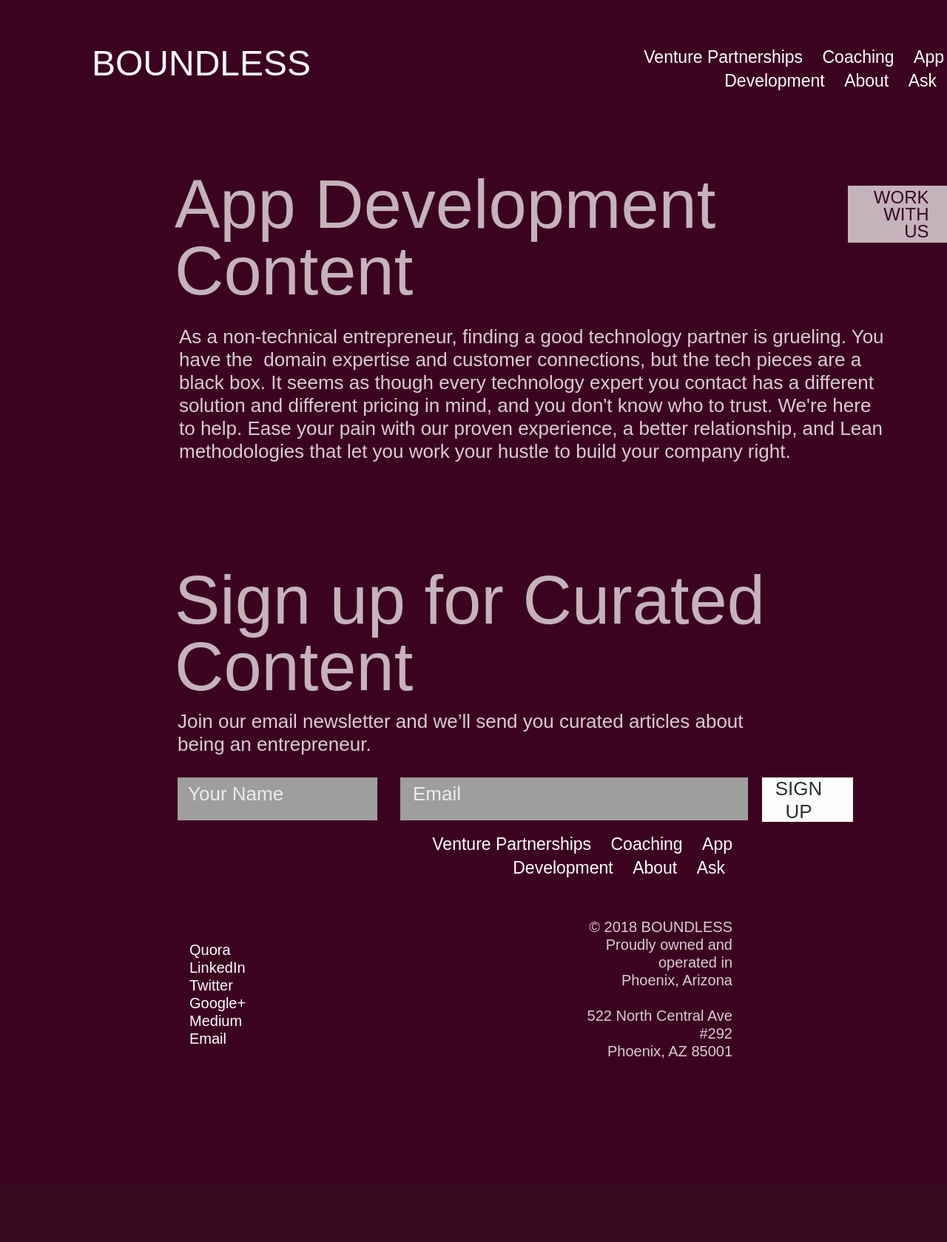
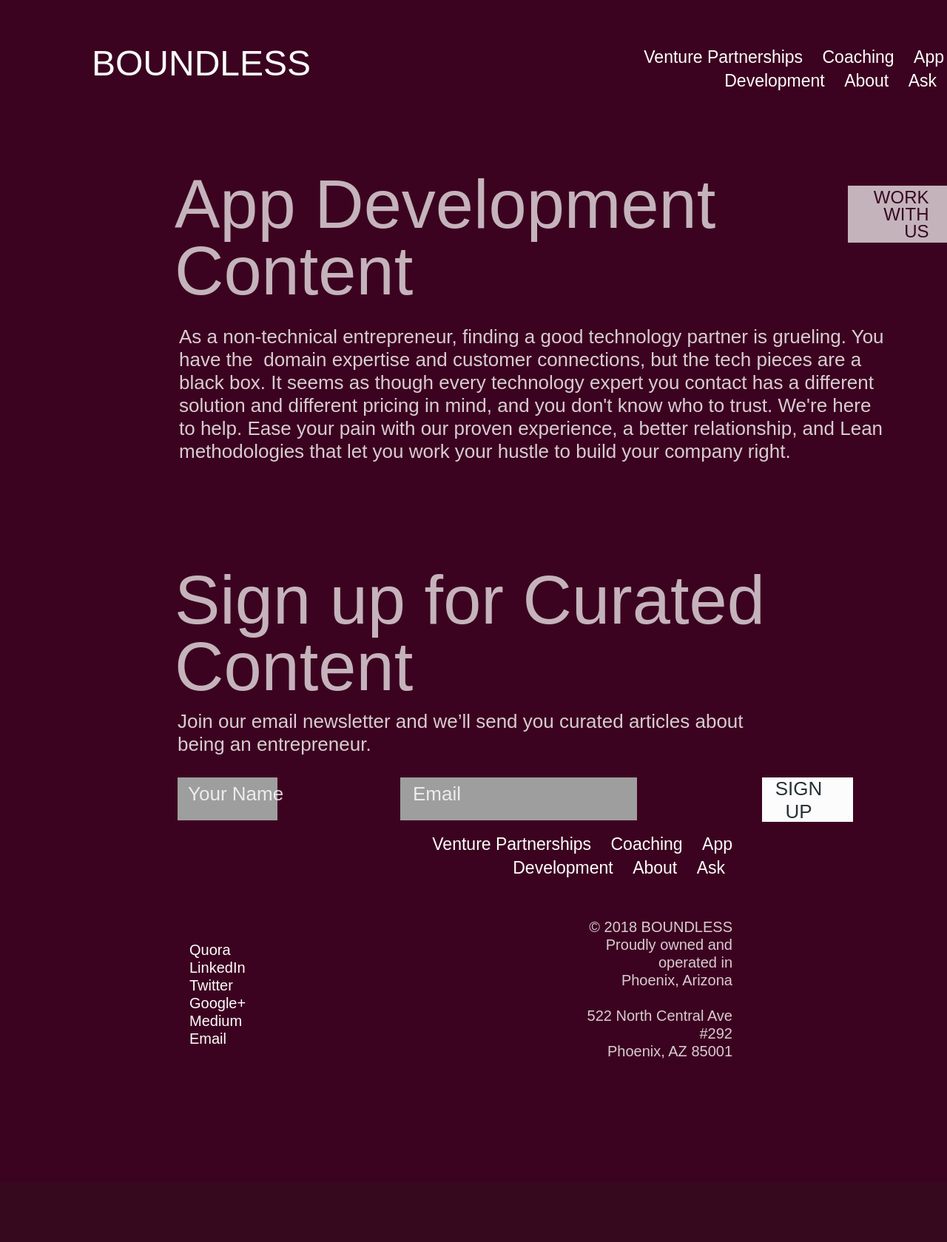
Before and after one commit to abasalilov/boundlessnew, a Jekyll site: the page built from _pages/app-development.html, in a window 1280 px wide. Shown: the whole page at 74% size. Built offline with Jekyll 4.4.1, drawn with Linux system fonts in a browser that asks for light colours; grey boxes are pictures that could not be loaded.

Commit message:
width fix

```diff
--- a/_sass/_appdevelopment.scss
+++ b/_sass/_appdevelopment.scss
@@ -167,7 +167,7 @@ div {
   background-color: rgba(255, 255, 255, 0);
   bottom: calc(0% + 490px);
   height: 58px;
-  width: calc(100% - 1170px);
+  width: calc(100% - 1305px);
   position: absolute;
   margin: 0;
   left: calc(0% + 240px);
@@ -179,7 +179,7 @@ div {
   background-color: rgba(255, 255, 255, 0);
   bottom: calc(0% + 490px);
   height: 58px;
-  width: calc(100% - 970px);
+  width: calc(100% - 1120px);
   position: absolute;
   margin: 0;
   left: calc(0% + 541px);
--- a/_sass/_coaching.scss
+++ b/_sass/_coaching.scss
@@ -187,7 +187,7 @@ div {
   background-color: rgba(255, 255, 255, 0);
   bottom: calc(0% + 511px);
   height: 58px;
-  width: calc(100% - 1150px);
+  width: calc(100% - 1305px);
   position: absolute;
   margin: 0;
   left: calc(0% + 240px);
@@ -199,7 +199,7 @@ div {
   background-color: rgba(255, 255, 255, 0);
   bottom: calc(0% + 511px);
   height: 58px;
-  width: calc(100% - 955px);
+  width: calc(100% - 1110px);
   position: absolute;
   margin: 0;
   left: calc(0% + 541px);
--- a/_sass/_home.scss
+++ b/_sass/_home.scss
@@ -148,7 +148,7 @@ div {
   background-color: rgba(255, 255, 255, 0);
   bottom: calc(0% + 582px);
   height: 58px;
-  width: calc(100% - 1300px);
+  width: calc(100% - 1190px);
   position: absolute;
   margin: 0;
   left: calc(0% + 240px);
--- a/_sass/_partnerships.scss
+++ b/_sass/_partnerships.scss
@@ -365,7 +365,7 @@ div {
   background-color: rgba(255, 255, 255, 0);
   top: calc(0% + 4595px);
   height: 58px;
-  width: calc(100% - 1170px);
+  width: calc(100% - 1310px);
   position: absolute;
   margin: 0;
   left: calc(0% + 240px);
@@ -377,7 +377,7 @@ div {
   background-color: rgba(255, 255, 255, 0);
   top: calc(0% + 4595px);
   height: 58px;
-  width: calc(100% - 970px);
+  width: calc(100% - 1120px);
   position: absolute;
   margin: 0;
   left: calc(0% + 541px);
```
